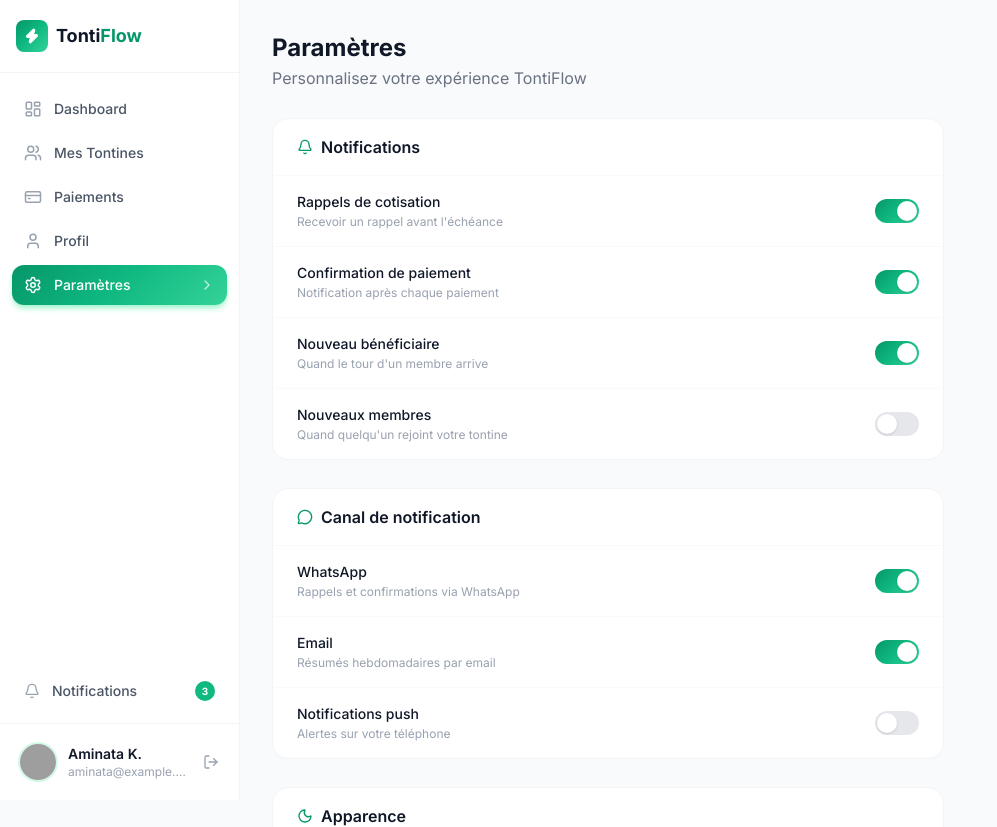
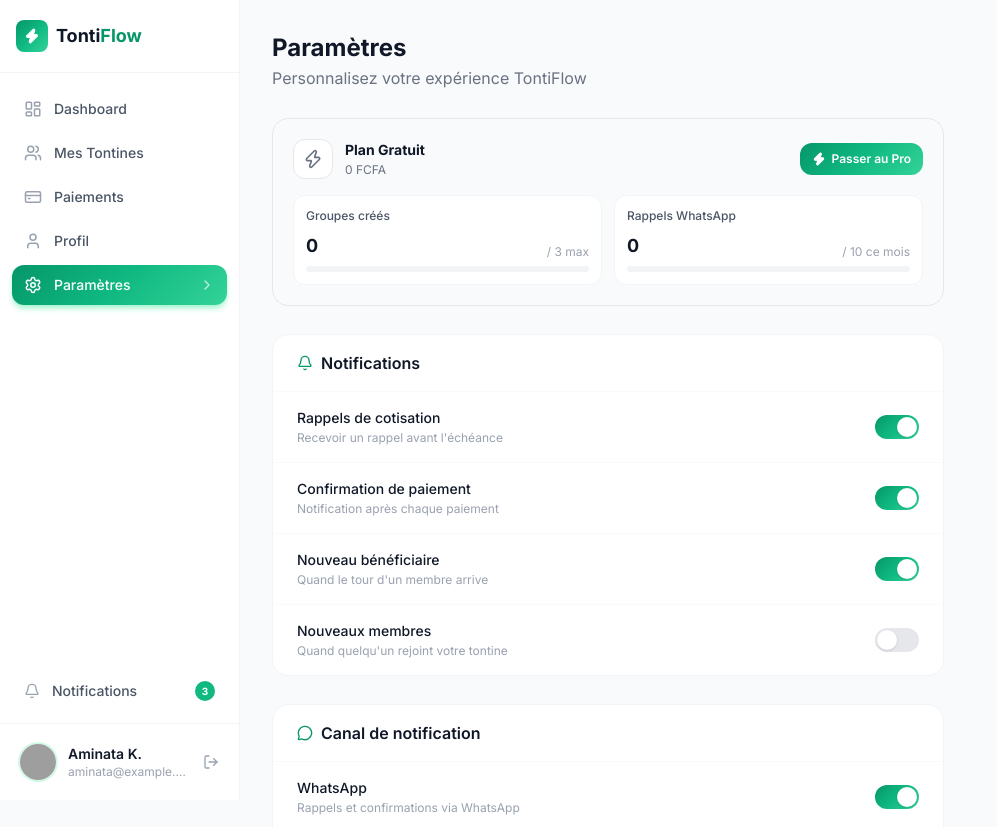
Before and after one commit to Talentueux-bot/tonti-flow, a Next.js app: page /dashboard/settings in a window 1280 px wide. Shown: the top 827 px of the page, without its empty margins (0-997 px from the left). Built offline with nearby package versions, Linux system fonts and the light colour scheme; grey boxes are pictures that could not be loaded.

Commit message:
auto: mise à jour fichiers modifiés [2026-05-27 17:02:17]

```diff
--- a/src/app/dashboard/settings/page.tsx
+++ b/src/app/dashboard/settings/page.tsx
@@ -92,6 +92,72 @@ export default function SettingsPage() {
       <div>
         <h1 className="text-2xl font-bold text-gray-900">Paramètres</h1>
         <p className="text-gray-500 mt-0.5">Personnalisez votre expérience TontiFlow</p>
+      </div>
+
+      {/* Carte plan actuel */}
+      <div className={`rounded-2xl p-5 border ${planId === "free" ? "bg-gray-50 border-gray-200" : "gradient-dark border-0"}`}>
+        <div className="flex items-center justify-between">
+          <div className="flex items-center gap-3">
+            <div className={`w-10 h-10 rounded-xl flex items-center justify-center ${planId === "free" ? "bg-white border border-gray-200" : "bg-white/10"}`}>
+              <Zap className={`w-5 h-5 ${planId === "free" ? "text-gray-500" : "text-emerald-400"}`} fill={planId !== "free" ? "currentColor" : "none"} />
+            </div>
+            <div>
+              <p className={`text-sm font-bold ${planId === "free" ? "text-gray-900" : "text-white"}`}>
+                Plan {PLANS[planId].name}
+              </p>
+              <p className={`text-xs mt-0.5 ${planId === "free" ? "text-gray-500" : "text-emerald-300"}`}>
+                {PLANS[planId].price}
+              </p>
+            </div>
+          </div>
+          {planId === "free" && (
+            <Link href="/auth/register?plan=pro" className="inline-flex items-center gap-1.5 px-3 py-2 rounded-xl gradient-emerald text-white text-xs font-semibold hover:opacity-90 transition-opacity">
+              <Zap className="w-3.5 h-3.5" fill="white" />
+              Passer au Pro
+            </Link>
+          )}
+        </div>
+
+        {/* Quotas plan gratuit */}
+        {planId === "free" && (
+          <div className="mt-4 grid sm:grid-cols-2 gap-3">
+            {/* Groupes */}
+            <div className="bg-white rounded-xl p-3 border border-gray-100">
+              <div className="flex items-center justify-between mb-2">
+                <span className="text-xs font-medium text-gray-600">Groupes créés</span>
+                {groupCount >= PLANS.free.maxGroups && <Lock className="w-3.5 h-3.5 text-orange-500" />}
+              </div>
+              <div className="flex items-end justify-between mb-1.5">
+                <span className="text-lg font-bold text-gray-900">{groupCount}</span>
+                <span className="text-xs text-gray-400">/ {PLANS.free.maxGroups} max</span>
+              </div>
+              <div className="h-1.5 bg-gray-100 rounded-full overflow-hidden">
+                <div
+                  className={`h-full rounded-full transition-all ${groupCount >= PLANS.free.maxGroups ? "bg-orange-400" : "bg-emerald-500"}`}
+                  style={{ width: `${Math.min((groupCount / PLANS.free.maxGroups) * 100, 100)}%` }}
+                />
+              </div>
+            </div>
+
+            {/* Rappels */}
+            <div className="bg-white rounded-xl p-3 border border-gray-100">
+              <div className="flex items-center justify-between mb-2">
+                <span className="text-xs font-medium text-gray-600">Rappels WhatsApp</span>
+                {reminders.used >= reminders.max && <Lock className="w-3.5 h-3.5 text-orange-500" />}
+              </div>
+              <div className="flex items-end justify-between mb-1.5">
+                <span className="text-lg font-bold text-gray-900">{reminders.used}</span>
+                <span className="text-xs text-gray-400">/ {reminders.max} ce mois</span>
+              </div>
+              <div className="h-1.5 bg-gray-100 rounded-full overflow-hidden">
+                <div
+                  className={`h-full rounded-full transition-all ${reminders.used >= reminders.max ? "bg-orange-400" : "bg-emerald-500"}`}
+                  style={{ width: `${Math.min((reminders.used / reminders.max) * 100, 100)}%` }}
+                />
+              </div>
+            </div>
+          </div>
+        )}
       </div>
 
       {/* Notification + Appearance toggles */}
```
